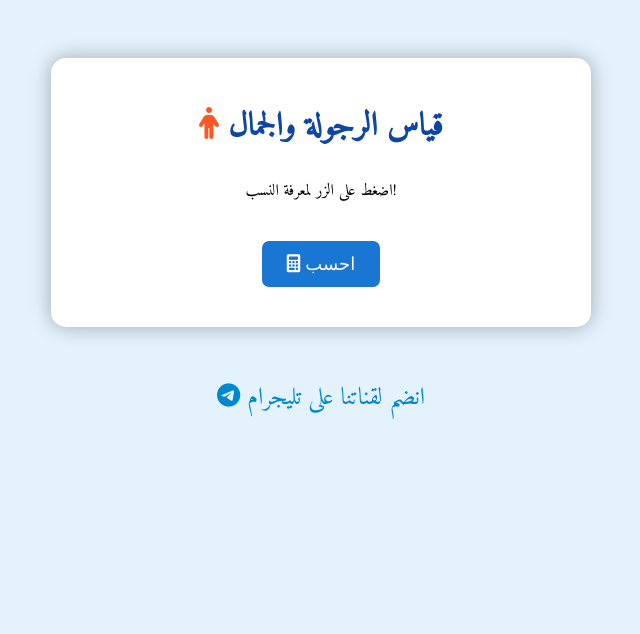
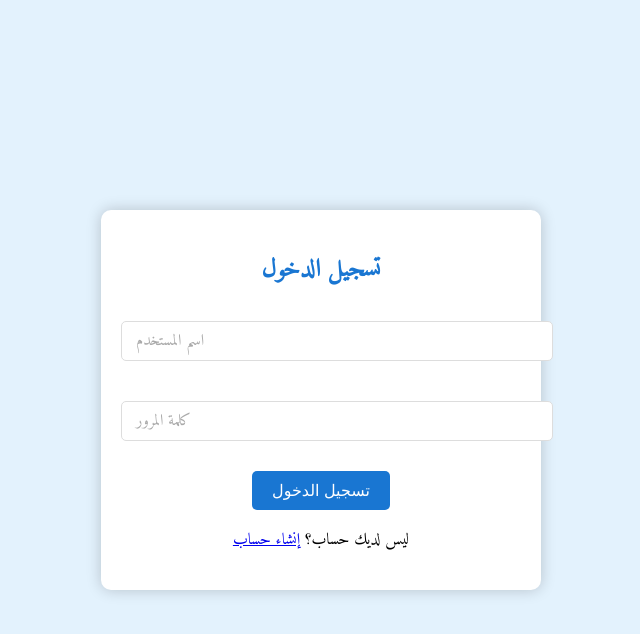
Before and after one commit to ssoo224/boy, a plain HTML site: page index.html in a window 1280 px wide. Shown: the whole page, without its empty margins (319-959 px from the left). Drawn offline with nearby package versions, Linux system fonts and the light colour scheme.

Commit message:
Update index.html

```diff
--- a/index.html
+++ b/index.html
@@ -4,162 +4,156 @@
     <meta charset="UTF-8">
     <meta name="viewport" content="width=device-width, initial-scale=1.0">
     <title>موقع قياس الرجولة والجمال والذكاء</title>
+
+    <!--Boxicons CDN-->
+    <link href='https://unpkg.com/boxicons@2.1.4/css/boxicons.min.css' rel='stylesheet'>
+
+    <!--Google Fonts-->
     <link href="https://fonts.googleapis.com/css2?family=Amiri&display=swap" rel="stylesheet">
-    <link rel="stylesheet" href="https://cdnjs.cloudflare.com/ajax/libs/font-awesome/6.0.0-beta3/css/all.min.css">
+
+    <!--CSS-->
     <style>
         body {
             font-family: 'Amiri', serif;
-            background-color: #e3f2fd; /* لون خلفية أزرق فاتح */
+            margin: 0;
+            padding: 0;
+            background-color: #e3f2fd;
+        }
+        .wrapper {
+            display: flex;
+            align-items: center;
+            justify-content: center;
+            height: 100vh;
+        }
+        .form-box {
+            position: relative;
+            background: white;
+            border-radius: 10px;
+            padding: 20px;
+            width: 90%;
+            max-width: 400px;
+            box-shadow: 0 0 15px rgba(0, 0, 0, 0.2);
             text-align: center;
-            padding: 50px;
         }
-        .container {
-            background-color: #ffffff;
-            padding: 20px;
-            border-radius: 15px;
-            box-shadow: 0 0 20px rgba(0, 0, 0, 0.3);
-            max-width: 500px;
-            margin: auto;
-            transition: transform 0.3s ease;
+        .form-box h2 {
+            margin-bottom: 20px;
+            color: #1976d2;
         }
-        .container:hover {
-            transform: scale(1.05);
+        .input-box {
+            position: relative;
+            margin: 20px 0;
         }
-        h1 {
-            color: #0d47a1; /* لون أزرق داكن */
+        .input-box input {
+            width: 100%;
+            padding: 10px 15px;
+            margin: 10px 0;
+            font-size: 16px;
+            border: 1px solid #ddd;
+            border-radius: 5px;
+            outline: none;
         }
-        .results {
-            margin-top: 20px;
+        .input-box label {
+            position: absolute;
+            left: 15px;
+            top: 50%;
+            transform: translateY(-50%);
+            color: #aaa;
+            transition: 0.3s;
         }
-        .results p {
-            font-size: 18px;
-            color: #555;
+        .input-box input:focus + label,
+        .input-box input:not(:placeholder-shown) + label {
+            top: -5px;
+            font-size: 12px;
+            color: #1976d2;
         }
-        button {
-            background-color: #1976d2; /* لون أزرق */
+        .btn {
+            background-color: #1976d2;
             color: white;
             border: none;
-            padding: 12px 25px;
-            margin-top: 20px;
+            padding: 10px 20px;
+            font-size: 16px;
+            border-radius: 5px;
             cursor: pointer;
-            border-radius: 7px;
-            font-size: 18px;
-            transition: background-color 0.3s;
+            transition: 0.3s;
         }
-        button:hover {
-            background-color: #1565c0; /* لون أزرق داكن عند التمرير */
+        .btn:hover {
+            background-color: #1565c0;
         }
-        .loading {
+        .hidden {
             display: none;
-            font-size: 20px;
-            color: #1976d2;
-            margin-top: 20px;
-        }
-        .result-icon {
-            font-size: 24px;
-            margin-bottom: 10px;
-        }
-        .male-icon {
-            color: #ff5722; /* لون برتقالي */
-        }
-        .brain-icon {
-            color: #42a5f5; /* لون أزرق فاتح */
-        }
-        .star-icon {
-            color: #ffd600; /* لون ذهبي */
-        }
-        .strength-icon {
-            color: #388e3c; /* لون أخضر داكن */
-        }
-        .fun-icon {
-            color: #66bb6a; /* لون أخضر فاتح */
-        }
-        .telegram-container {
-            margin-top: 30px;
-        }
-        .telegram-button {
-            color: #0088cc;
-            text-decoration: none;
-            font-size: 24px;
-            display: inline-block;
-            margin-top: 20px;
-            transition: color 0.3s;
-        }
-        .telegram-button:hover {
-            color: #005b7f;
         }
     </style>
 </head>
 <body>
+    <!-- صفحة تسجيل الدخول/إنشاء الحساب -->
+    <div class="wrapper" id="auth-section">
+        <div class="form-box" id="login-box">
+            <h2>تسجيل الدخول</h2>
+            <div class="input-box">
+                <input type="text" required placeholder=" ">
+                <label>اسم المستخدم</label>
+            </div>
+            <div class="input-box">
+                <input type="password" required placeholder=" ">
+                <label>كلمة المرور</label>
+            </div>
+            <button class="btn" onclick="showMainContent()">تسجيل الدخول</button>
+            <p>ليس لديك حساب؟ <a href="#" onclick="toggleAuth()">إنشاء حساب</a></p>
+        </div>
 
-<div class="container">
-    <h1><i class="fas fa-male male-icon"></i> قياس الرجولة والجمال</h1>
-    <p>اضغط على الزر لمعرفة النسب!</p>
-    <button onclick="generateRandomValues()"><i class="fas fa-calculator"></i> احسب</button>
+        <div class="form-box hidden" id="register-box">
+            <h2>إنشاء حساب</h2>
+            <div class="input-box">
+                <input type="text" required placeholder=" ">
+                <label>اسم المستخدم</label>
+            </div>
+            <div class="input-box">
+                <input type="email" required placeholder=" ">
+                <label>البريد الإلكتروني</label>
+            </div>
+            <div class="input-box">
+                <input type="password" required placeholder=" ">
+                <label>كلمة المرور</label>
+            </div>
+            <button class="btn" onclick="showMainContent()">إنشاء حساب</button>
+            <p>لديك حساب بالفعل؟ <a href="#" onclick="toggleAuth()">تسجيل الدخول</a></p>
+        </div>
+    </div>
 
-    <div class="loading" id="loading"><i class="fas fa-spinner fa-spin"></i> جاري التحميل...</div>
+    <!-- محتوى الموقع الرئيسي -->
+    <div class="hidden" id="main-content">
+        <div class="wrapper">
+            <div class="form-box">
+                <h2><i class="fas fa-male"></i> قياس الرجولة والجمال</h2>
+                <p>اضغط على الزر لمعرفة النسب!</p>
+                <button class="btn" onclick="generateRandomValues()">احسب</button>
+                <div id="results" style="margin-top: 20px;"></div>
+            </div>
+        </div>
+    </div>
 
-    <div class="results" id="results"></div>
-</div>
+    <script>
+        function toggleAuth() {
+            document.getElementById('login-box').classList.toggle('hidden');
+            document.getElementById('register-box').classList.toggle('hidden');
+        }
 
-<div class="telegram-container">
-    <a href="https://t.me/Scorpion_scorp" class="telegram-button" target="_blank">
-        <i class="fab fa-telegram-plane"></i> انضم لقناتنا على تليجرام
-    </a>
-</div>
+        function showMainContent() {
+            document.getElementById('auth-section').classList.add('hidden');
+            document.getElementById('main-content').classList.remove('hidden');
+        }
 
-<script>
-    function generateRandomValues() {
-        const loadingDiv = document.getElementById('loading');
-        const resultsDiv = document.getElementById('results');
-
-        loadingDiv.style.display = 'block';
-        resultsDiv.innerHTML = '';
-
-        setTimeout(() => {
+        function generateRandomValues() {
+            const resultsDiv = document.getElementById('results');
             const masculinity = Math.floor(Math.random() * 101);
             const beauty = Math.floor(Math.random() * 101);
             const intelligence = Math.floor(Math.random() * 101);
-            const strength = Math.floor(Math.random() * 101);
-            const fun = Math.floor(Math.random() * 101);
-
-            let masculinityCategory;
-            if (masculinity >= 80) {
-                masculinityCategory = "الزلم الخشنة الزلم";
-            } else if (masculinity >= 50) {
-                masculinityCategory = "تمشي حال";
-            } else if (masculinity >= 30) {
-                masculinityCategory = "روح بول ونام";
-            } else {
-                masculinityCategory = "زلمة چيس حب";
-            }
-
-            loadingDiv.style.display = 'none';
-
-            // إظهار النتائج تدريجيا
-            setTimeout(() => {
-                resultsDiv.innerHTML += `<p class="result-icon male-icon"><i class="fas fa-male"></i> نسبة الرجولة: ${masculinity}% - ${masculinityCategory}</p>`;
-            }, 500);
-
-            setTimeout(() => {
-                resultsDiv.innerHTML += `<p class="result-icon star-icon"><i class="fas fa-star"></i> نسبة الجمال: ${beauty}%</p>`;
-            }, 1000);
-
-            setTimeout(() => {
-                resultsDiv.innerHTML += `<p class="result-icon brain-icon"><i class="fas fa-brain"></i> نسبة الذكاء: ${intelligence}%</p>`;
-            }, 1500);
-
-            setTimeout(() => {
-                resultsDiv.innerHTML += `<p class="result-icon strength-icon"><i class="fas fa-dumbbell"></i> نسبة القوة: ${strength}%</p>`;
-            }, 2000);
-
-            setTimeout(() => {
-                resultsDiv.innerHTML += `<p class="result-icon fun-icon"><i class="fas fa-laugh"></i> نسبة المرح: ${fun}%</p>`;
-            }, 2500);
-
-        }, 2000);
-    }
-</script>
-
+            resultsDiv.innerHTML = `
+                <p>نسبة الرجولة: ${masculinity}%</p>
+                <p>نسبة الجمال: ${beauty}%</p>
+                <p>نسبة الذكاء: ${intelligence}%</p>
+            `;
+        }
+    </script>
 </body>
 </html>
```
